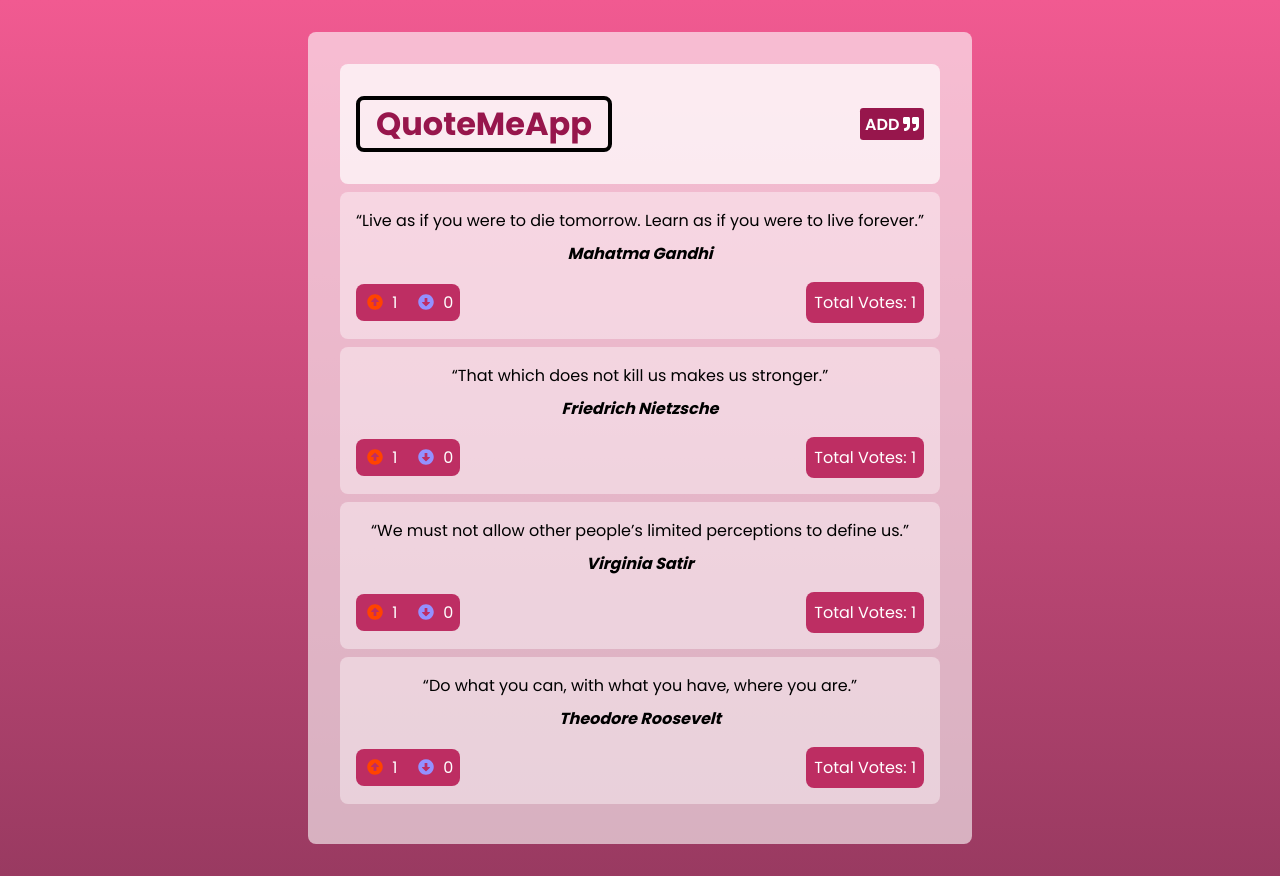
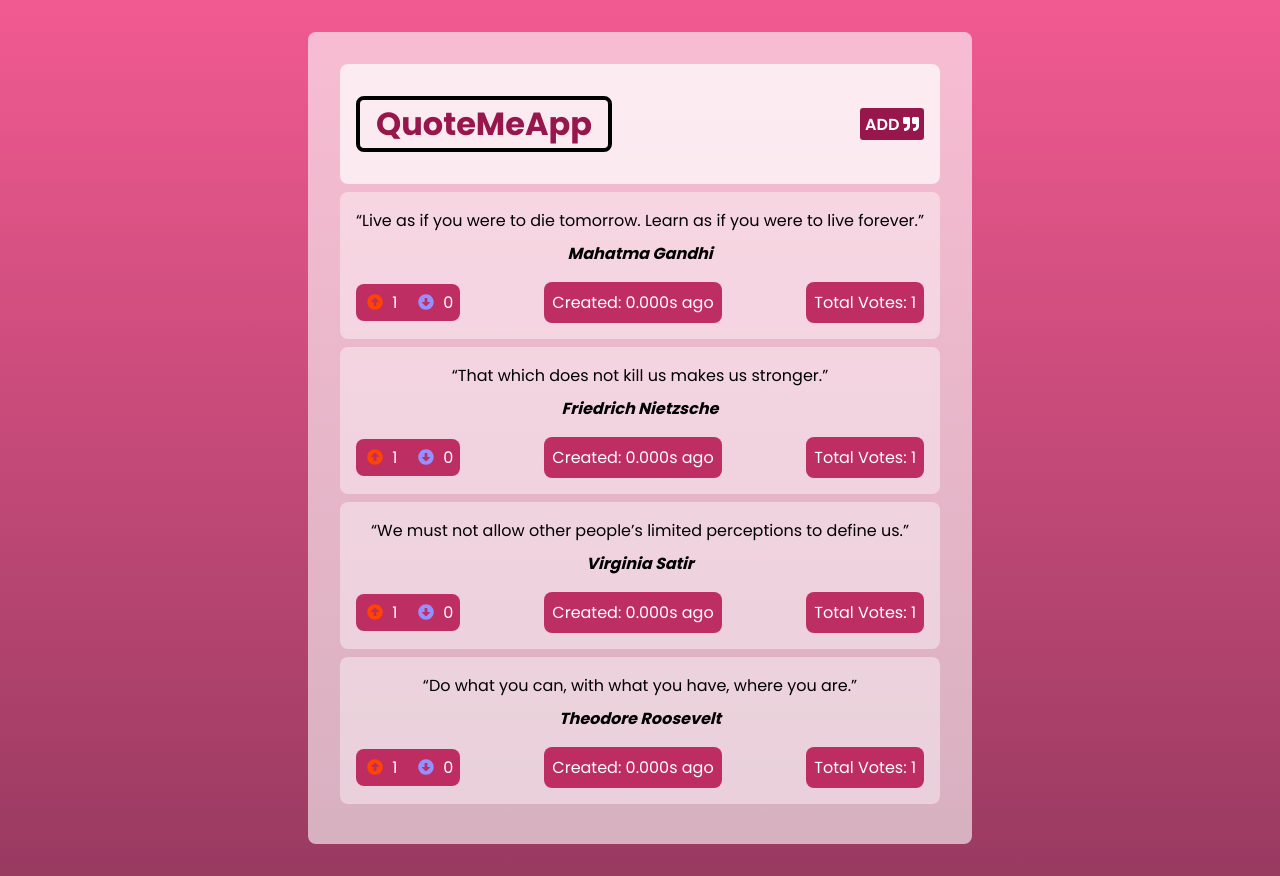
Before and after one commit to LemmyMwaura/quoteMe-App, an Angular app: page / in a window 1280 px wide. Built offline with nearby package versions, Linux system fonts and the light colour scheme.

Commit message:
Pipe updATED

```diff
--- a/src/app/Interface-s/quote-interface.ts
+++ b/src/app/Interface-s/quote-interface.ts
@@ -2,12 +2,14 @@ export class QuoteInterface {
     isMostLiked: boolean;
     upvoteNo:number;
     downvoteNo: number;
-    totalVotes: number
+    totalVotes: number;
+    date:any;
 
     constructor( public message: string, public author:string,){
         this.isMostLiked = false
         this.upvoteNo = 1;
         this.downvoteNo = 0;
         this.totalVotes = 1;
+        this.date = new Date()
     }
 }
--- a/src/app/components/form/form.component.css
+++ b/src/app/components/form/form.component.css
@@ -37,21 +37,6 @@ form{
   margin-left: 10px;
 }
 
-.form-control-check {
-  display: flex;
-  align-items: center;
-  justify-content: space-between;
-}
-
-.form-control-check label {
-  flex: 1;
-}
-
-.form-control-check input {
-  flex: 2;
-  height: 20px;
-}
-
 .btn-block {
   display: inline-block;
   margin-top: 0.5rem;
--- a/src/app/components/form/form.component.ts
+++ b/src/app/components/form/form.component.ts
@@ -2,6 +2,7 @@ import { Component, OnInit, Output, EventEmitter } from '@angular/core';
 import { QuoteInterface } from 'src/app/Interface-s/quote-interface';
 import { Subscription } from 'rxjs';
 import { UiService } from 'src/app/services/ui.service';
+import { FormsModule } from '@angular/forms';
 
 @Component({
   selector: 'app-form',
--- a/src/app/components/quote/quote.component.css
+++ b/src/app/components/quote/quote.component.css
@@ -34,6 +34,12 @@
     color: white;
 }
 
+.time{
+    background-color: rgba(185, 28, 86,0.9);
+    border-radius: 0.5rem;
+    padding: 0.5rem;
+    color: white;
+}
 .text-votes{
     background-color: rgba(185, 28, 86,0.9);
     border-radius: 0.5rem;
--- a/src/app/components/quote/quote.component.html
+++ b/src/app/components/quote/quote.component.html
@@ -31,6 +31,12 @@
                 {{ quote.downvoteNo }}
             </div>
         </div>
+        <div class="time">
+            Created: {{ quote.date |timepipe }}s ago
+            <!-- <app-button
+                    [icontype]="downIcon"
+            ></app-button> -->
+        </div>
         <p appMostUpvotes class="text-votes"> Total Votes: {{ quote.totalVotes }}</p>
     </div>
 </div>
--- a/src/app/components/quote/quote.component.ts
+++ b/src/app/components/quote/quote.component.ts
@@ -2,6 +2,7 @@ import { Component, OnInit } from '@angular/core';
 import { QuoteInterface } from 'src/app/Interface-s/quote-interface';
 import { faArrowAltCircleUp } from '@fortawesome/free-solid-svg-icons';
 import { faArrowAltCircleDown } from '@fortawesome/free-solid-svg-icons';
+import { TimepipePipe } from 'src/app/pipes/timepipe.pipe';
 
 @Component({
   selector: 'app-quotes',
--- a/src/app/directives/most-upvotes.directive.ts
+++ b/src/app/directives/most-upvotes.directive.ts
@@ -1,18 +1,30 @@
-import { Directive, ElementRef, HostListener, HostBinding } from '@angular/core';
+import { Directive, ElementRef, HostListener, Input, OnInit } from '@angular/core';
 
 @Directive({
   selector: '[appMostUpvotes]'
 })
+
 export class MostUpvotesDirective {
-  constructor(private el:ElementRef,) {
-    // el.nativeElement.style.backgroundColor = 'red'
-  }
-
-  highestUpvoteChecker(){
+  constructor(private el:ElementRef) {
 
   }
 
-  ngOnInit(){
+  FindHighestValue(){
 
   }
+
+  @HostListener('click') onClicks(){
+    console.log(this)
+    this.highestUpvoteChecker('yellow')
+  }
+
+  @HostListener('dblclick') onDoubleClicks(){
+    this.highestUpvoteChecker('rgba(255,255,255,0.6)')
+  }
+
+  highestUpvoteChecker(color:string){
+    this.el.nativeElement.style.backgroundColor = color
+  }
+
+  ngOnInit(){}
 }
--- a/src/app/pipes/timepipe.pipe.ts
+++ b/src/app/pipes/timepipe.pipe.ts
@@ -4,13 +4,18 @@ import { Pipe, PipeTransform } from '@angular/core';
   name: 'timepipe'
 })
 export class TimepipePipe implements PipeTransform {
+  transform(value: any): any {
+    if(value){
+      let time:any = new Date()
+      let diff = Math.abs(time - value)
+      let diffInsec = diff*0.001
 
-  transform(value: any): number {
-    let now = new Date()
+      console.log(value)
+      console.log(time)
+      console.log(diff)
+      console.log(diffInsec)
 
-
-
-    return 5
+      return diffInsec.toFixed(3)
+    }
   }
-
 }
--- a/src/styles.css
+++ b/src/styles.css
@@ -5,7 +5,7 @@
     box-sizing: border-box;
     margin: 0;
     padding: 0;
-    font-family: 'Poppins';
+    font-family: 'Poppins', sans-serif;
 }
 
 body{
```
